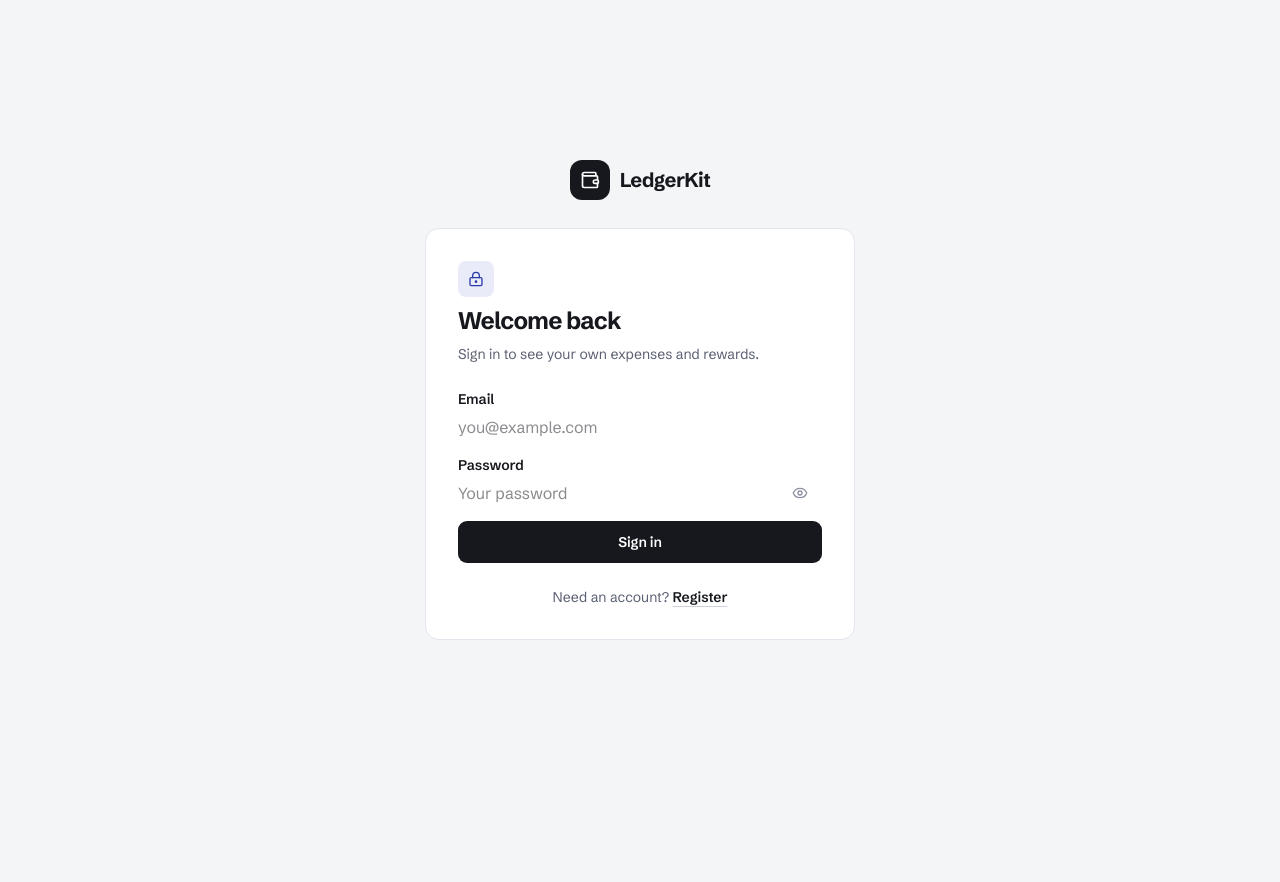
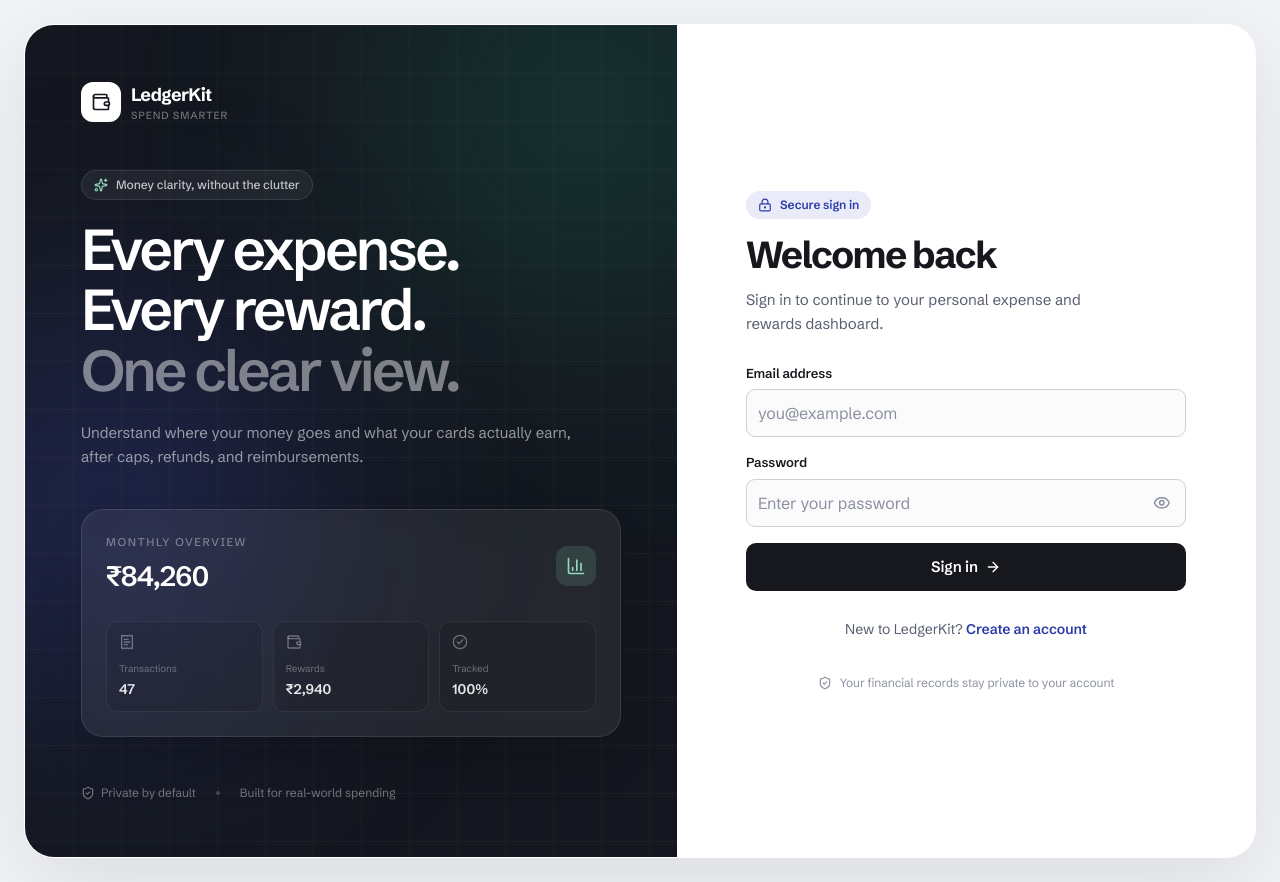
Before and after one commit to ayan05594/LedgerKit, a Next.js app: page /login in a window 1280 px wide. Before the commit the page ends 800 px from the top, so only its background shows below. Built offline with nearby package versions, Linux system fonts and the light colour scheme.

Commit message:
Polish login and registration experience

```diff
--- a/src/components/auth/auth-form.tsx
+++ b/src/components/auth/auth-form.tsx
@@ -3,7 +3,19 @@
 import * as React from "react";
 import Link from "next/link";
 import { useRouter } from "next/navigation";
-import { Eye, EyeOff, LockKeyhole, Wallet } from "lucide-react";
+import {
+  ArrowRight,
+  BarChart3,
+  CheckCircle2,
+  Eye,
+  EyeOff,
+  LoaderCircle,
+  LockKeyhole,
+  ReceiptText,
+  ShieldCheck,
+  Sparkles,
+  Wallet,
+} from "lucide-react";
 
 type Mode = "login" | "register";
 
@@ -56,34 +68,39 @@ export function AuthForm({ mode }: { mode: Mode }) {
   }
 
   return (
-    <main className="grid min-h-dvh place-items-center px-4 py-10">
-      <section className="w-full max-w-[430px]">
-        <div className="mb-7 flex items-center justify-center gap-2.5">
-          <span className="flex size-10 items-center justify-center rounded-xl bg-ink">
-            <Wallet className="size-5 text-white" aria-hidden />
+    <main className="min-h-dvh bg-[#f2f3f6] p-3 sm:p-5 lg:p-6">
+      <div className="mx-auto grid min-h-[calc(100dvh-1.5rem)] max-w-[1440px] overflow-hidden rounded-[24px] border border-white/80 bg-white shadow-[0_24px_80px_rgba(28,32,45,0.10)] sm:min-h-[calc(100dvh-2.5rem)] lg:min-h-[calc(100dvh-3rem)] lg:grid-cols-[1.06fr_0.94fr] lg:rounded-[30px]">
+        <BrandPanel />
+
+        <section className="relative flex items-center justify-center px-5 py-8 sm:px-10 sm:py-12 lg:px-16">
+          <div className="absolute inset-x-0 top-0 h-px bg-gradient-to-r from-transparent via-rule-strong to-transparent lg:hidden" />
+          <div className="w-full max-w-[440px]">
+            <div className="mb-9 flex items-center justify-between lg:hidden">
+              <BrandMark dark />
+              <span className="rounded-full border border-rule bg-sunken/60 px-3 py-1.5 text-[0.7rem] font-semibold uppercase tracking-[0.12em] text-ink-2">
+                Private workspace
               </span>
-          <span className="text-xl font-bold tracking-[-0.03em]">LedgerKit</span>
             </div>
 
-        <div className="panel p-6 sm:p-8">
-          <div className="mb-6">
-            <div className="mb-2 flex size-9 items-center justify-center rounded-lg bg-accent-soft text-accent">
-              <LockKeyhole className="size-4" />
+            <div className="mb-7">
+              <div className="mb-4 inline-flex items-center gap-2 rounded-full bg-accent-soft px-3 py-1.5 text-xs font-semibold text-accent">
+                {register ? <Sparkles className="size-3.5" /> : <LockKeyhole className="size-3.5" />}
+                {register ? "Your ledger starts here" : "Secure sign in"}
               </div>
-            <h1 className="text-2xl font-bold tracking-[-0.035em]">
+              <h1 className="text-[2rem] font-bold leading-[1.08] tracking-[-0.045em] text-ink sm:text-[2.35rem]">
                 {register ? "Create your account" : "Welcome back"}
               </h1>
-            <p className="mt-1.5 text-sm leading-relaxed text-ink-2">
+              <p className="mt-3 max-w-[390px] text-[0.9375rem] leading-6 text-ink-2">
                 {register
-                ? "Register with your email, a password, and the private registration secret."
-                : "Sign in to see your own expenses and rewards."}
+                  ? "Use your email, choose a password, and enter your private registration secret."
+                  : "Sign in to continue to your personal expense and rewards dashboard."}
               </p>
             </div>
 
             <form className="space-y-4" onSubmit={submit}>
-            <Field label="Email">
+              <Field label="Email address">
                 <input
-                className="input w-full"
+                  className="field h-12 bg-[#fbfbfc]"
                   type="email"
                   autoComplete="email"
                   value={email}
@@ -93,25 +110,25 @@ export function AuthForm({ mode }: { mode: Mode }) {
                 />
               </Field>
 
-            <Field label="Password">
+              <Field label="Password" hint={register ? "6 characters minimum" : undefined}>
                 <div className="relative">
                   <input
-                  className="input w-full pr-11"
+                    className="field h-12 bg-[#fbfbfc] pr-12"
                     type={showPassword ? "text" : "password"}
                     autoComplete={register ? "new-password" : "current-password"}
                     value={password}
                     onChange={(event) => setPassword(event.target.value)}
                     minLength={register ? 6 : undefined}
-                  placeholder={register ? "At least 6 characters" : "Your password"}
+                    placeholder={register ? "Choose a secure password" : "Enter your password"}
                     required
                   />
                   <button
                     type="button"
-                  className="absolute inset-y-0 right-0 flex w-11 items-center justify-center text-ink-3 hover:text-ink"
+                    className="absolute inset-y-0 right-0 flex w-12 items-center justify-center rounded-r-[9px] text-ink-3 transition-colors hover:text-ink"
                     onClick={() => setShowPassword((value) => !value)}
                     aria-label={showPassword ? "Hide password" : "Show password"}
                   >
-                  {showPassword ? <EyeOff className="size-4" /> : <Eye className="size-4" />}
+                    {showPassword ? <EyeOff className="size-[1.1rem]" /> : <Eye className="size-[1.1rem]" />}
                   </button>
                 </div>
               </Field>
@@ -120,71 +137,200 @@ export function AuthForm({ mode }: { mode: Mode }) {
                 <>
                   <Field label="Confirm password">
                     <input
-                    className="input w-full"
+                      className="field h-12 bg-[#fbfbfc]"
                       type={showPassword ? "text" : "password"}
                       autoComplete="new-password"
                       value={confirmPassword}
                       onChange={(event) => setConfirmPassword(event.target.value)}
+                      placeholder="Enter it once more"
                       minLength={6}
                       required
                     />
                   </Field>
                   <Field label="Registration secret">
                     <input
-                    className="input w-full"
+                      className="field h-12 bg-[#fbfbfc]"
                       type="password"
                       autoComplete="off"
                       value={registrationSecret}
                       onChange={(event) => setRegistrationSecret(event.target.value)}
-                    placeholder="Enter the private secret"
+                      placeholder="Enter your invitation secret"
                       required
                     />
+                    <span className="mt-2 flex items-center gap-1.5 text-xs text-ink-3">
+                      <ShieldCheck className="size-3.5 text-gain" />
+                      Verified securely on the server
+                    </span>
                   </Field>
                 </>
               )}
 
               {error && (
-              <p role="alert" className="rounded-lg bg-alert-soft px-3 py-2.5 text-sm text-alert">
+                <div
+                  role="alert"
+                  className="flex items-start gap-2.5 rounded-[10px] border border-alert/10 bg-alert-soft px-3.5 py-3 text-sm leading-5 text-alert"
+                >
+                  <span className="mt-1 size-1.5 shrink-0 rounded-full bg-alert" />
                   {error}
-              </p>
+                </div>
               )}
 
-            <button className="btn btn-primary w-full justify-center" disabled={submitting}>
-              {submitting
-                ? register
-                  ? "Creating account…"
-                  : "Signing in…"
-                : register
-                  ? "Create account"
-                  : "Sign in"}
+              <button
+                className="btn btn-primary group h-12 w-full justify-center rounded-[10px] text-[0.9375rem]"
+                disabled={submitting}
+              >
+                {submitting ? (
+                  <>
+                    <LoaderCircle className="size-4 animate-spin" />
+                    {register ? "Creating your account" : "Signing you in"}
+                  </>
+                ) : (
+                  <>
+                    {register ? "Create account" : "Sign in"}
+                    <ArrowRight className="size-4 transition-transform group-hover:translate-x-0.5" />
+                  </>
+                )}
               </button>
             </form>
 
-          <p className="mt-6 text-center text-sm text-ink-2">
-            {register ? "Already registered?" : "Need an account?"}{" "}
+            <p className="mt-7 text-center text-sm text-ink-2">
+              {register ? "Already have an account?" : "New to LedgerKit?"}{" "}
               <Link
-              className="font-semibold text-ink underline decoration-rule-strong underline-offset-4"
+                className="font-semibold text-accent transition-colors hover:text-ink"
                 href={register ? "/login" : "/register"}
               >
-              {register ? "Sign in" : "Register"}
+                {register ? "Sign in instead" : "Create an account"}
               </Link>
             </p>
+
+            <div className="mt-9 flex items-center justify-center gap-2 text-xs text-ink-3">
+              <ShieldCheck className="size-3.5" />
+              Your financial records stay private to your account
+            </div>
           </div>
         </section>
+      </div>
     </main>
+  );
+}
+
+function BrandPanel() {
+  return (
+    <aside className="relative hidden overflow-hidden bg-[#14171f] p-10 text-white lg:flex lg:flex-col xl:p-14">
+      <div className="absolute -left-32 top-1/3 size-[420px] rounded-full bg-[#3742a5]/30 blur-[110px]" />
+      <div className="absolute -right-32 -top-32 size-[430px] rounded-full bg-[#25a47a]/20 blur-[120px]" />
+      <div className="absolute inset-0 opacity-[0.035] [background-image:linear-gradient(rgba(255,255,255,.9)_1px,transparent_1px),linear-gradient(90deg,rgba(255,255,255,.9)_1px,transparent_1px)] [background-size:48px_48px]" />
+
+      <div className="relative z-10">
+        <BrandMark />
+      </div>
+
+      <div className="relative z-10 my-auto py-12">
+        <div className="mb-5 inline-flex items-center gap-2 rounded-full border border-white/10 bg-white/[0.06] px-3 py-1.5 text-xs font-medium text-white/75">
+          <Sparkles className="size-3.5 text-[#91d8bd]" />
+          Money clarity, without the clutter
+        </div>
+        <h2 className="max-w-[560px] text-[2.8rem] font-semibold leading-[1.05] tracking-[-0.055em] xl:text-[3.6rem]">
+          Every expense.
+          <br />
+          Every reward.
+          <br />
+          <span className="text-white/45">One clear view.</span>
+        </h2>
+        <p className="mt-5 max-w-[500px] text-[0.9375rem] leading-6 text-white/55">
+          Understand where your money goes and what your cards actually earn,
+          after caps, refunds, and reimbursements.
+        </p>
+
+        <div className="mt-10 max-w-[540px] rounded-[22px] border border-white/10 bg-white/[0.07] p-5 shadow-2xl backdrop-blur-sm xl:p-6">
+          <div className="flex items-center justify-between">
+            <div>
+              <p className="text-[0.7rem] font-medium uppercase tracking-[0.14em] text-white/40">
+                Monthly overview
+              </p>
+              <p className="mt-1 text-[1.75rem] font-semibold tracking-[-0.04em]">
+                ₹84,260
+              </p>
+            </div>
+            <div className="flex size-10 items-center justify-center rounded-xl bg-[#91d8bd]/15 text-[#91d8bd]">
+              <BarChart3 className="size-5" />
+            </div>
+          </div>
+
+          <div className="mt-6 grid grid-cols-3 gap-2.5">
+            <Metric icon={ReceiptText} label="Transactions" value="47" />
+            <Metric icon={Wallet} label="Rewards" value="₹2,940" />
+            <Metric icon={CheckCircle2} label="Tracked" value="100%" />
+          </div>
+        </div>
+      </div>
+
+      <div className="relative z-10 flex items-center gap-5 text-xs text-white/40">
+        <span className="flex items-center gap-1.5">
+          <ShieldCheck className="size-3.5" /> Private by default
+        </span>
+        <span className="size-1 rounded-full bg-white/20" />
+        <span>Built for real-world spending</span>
+      </div>
+    </aside>
+  );
+}
+
+function BrandMark({ dark = false }: { dark?: boolean }) {
+  return (
+    <div className="flex items-center gap-2.5">
+      <span
+        className={`flex size-10 items-center justify-center rounded-xl ${
+          dark ? "bg-ink text-white" : "bg-white text-[#14171f]"
+        }`}
+      >
+        <Wallet className="size-5" aria-hidden />
+      </span>
+      <div className="leading-tight">
+        <div className={`text-lg font-bold tracking-[-0.035em] ${dark ? "text-ink" : "text-white"}`}>
+          LedgerKit
+        </div>
+        <div className={`text-[0.65rem] font-medium tracking-[0.08em] ${dark ? "text-ink-3" : "text-white/40"}`}>
+          SPEND SMARTER
+        </div>
+      </div>
+    </div>
+  );
+}
+
+function Metric({
+  icon: Icon,
+  label,
+  value,
+}: {
+  icon: React.ComponentType<{ className?: string }>;
+  label: string;
+  value: string;
+}) {
+  return (
+    <div className="rounded-xl border border-white/[0.07] bg-black/10 p-3">
+      <Icon className="mb-3 size-4 text-white/35" />
+      <p className="text-[0.62rem] text-white/35">{label}</p>
+      <p className="mt-0.5 text-sm font-semibold text-white/90">{value}</p>
+    </div>
   );
 }
 
 function Field({
   label,
+  hint,
   children,
 }: {
   label: string;
+  hint?: string;
   children: React.ReactNode;
 }) {
   return (
     <label className="block">
-      <span className="mb-1.5 block text-sm font-semibold">{label}</span>
+      <span className="mb-1.5 flex items-center justify-between text-[0.8125rem] font-semibold text-ink">
+        {label}
+        {hint && <span className="font-normal text-ink-3">{hint}</span>}
+      </span>
       {children}
     </label>
   );
```
Lines whose indentation alone changed are shown as unchanged.
